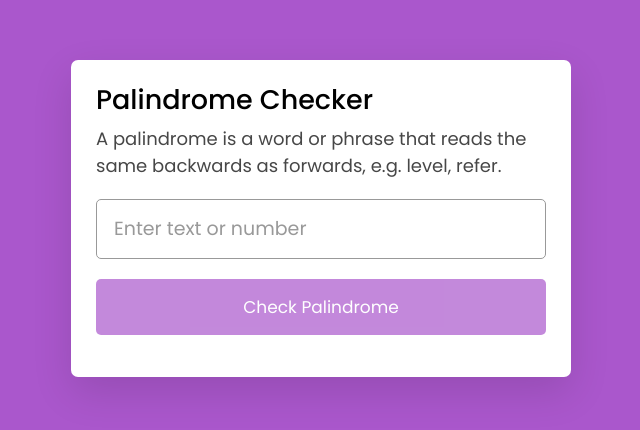
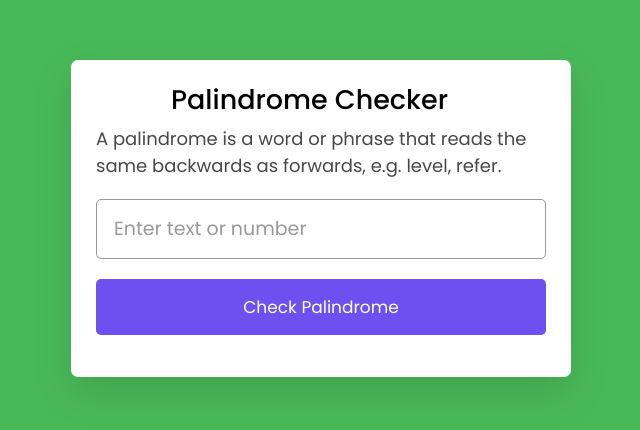
Before and after one commit to kaziriyad7/Palindrome-Checker, a plain HTML site: page index.html in a window 1280 px wide. Shown: the part 182-612 px from the top of the page, without its empty margins (319-959 px from the left). Drawn offline with Linux system fonts and the light colour scheme.

Commit message:
working css file

```diff
--- a/css/style.css
+++ b/css/style.css
@@ -12,11 +12,11 @@ body{
   align-items: center;
   justify-content: center;
   min-height: 100vh;
-  background: #AA57CC;
+  background: #49b958;
 }
 ::selection{
   color: #fff;
-  background: rgb(170,87,204,0.8);
+  background: rgba(13, 2, 17, 0.8);
 }
 .wrapper{
   max-width: 500px;
@@ -28,6 +28,8 @@ body{
 header h1{
   font-size: 27px;
   font-weight: 500;
+  width: 300px;
+  margin: 0 auto;
 }
 header p{
   margin-top: 5px;
@@ -68,7 +70,7 @@ header p{
   margin-top: 20px;
   border-radius: 5px;
   pointer-events: none;
-  background: #AA57CC;
+  background: #3007e9;
   transition: opacity 0.15s ease;
 }
 .inputs button.active{
```
